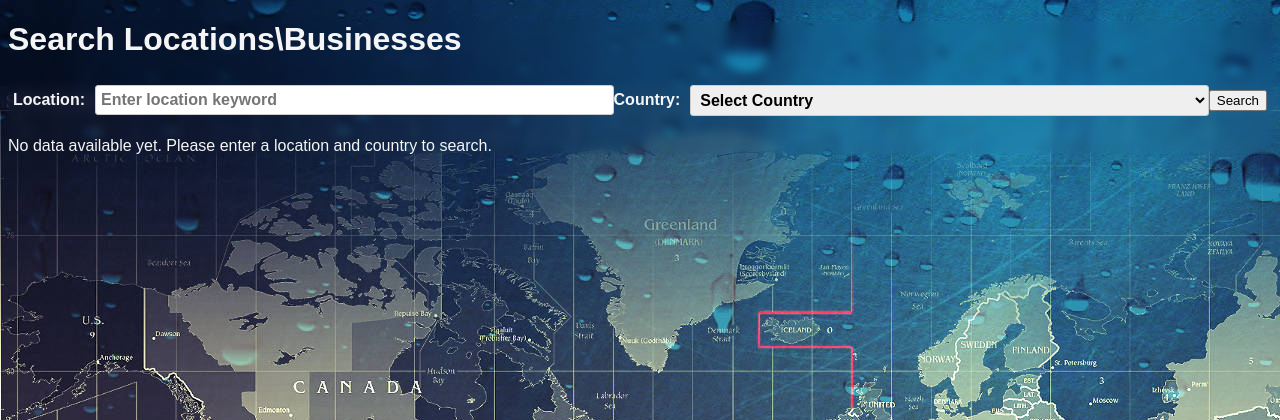
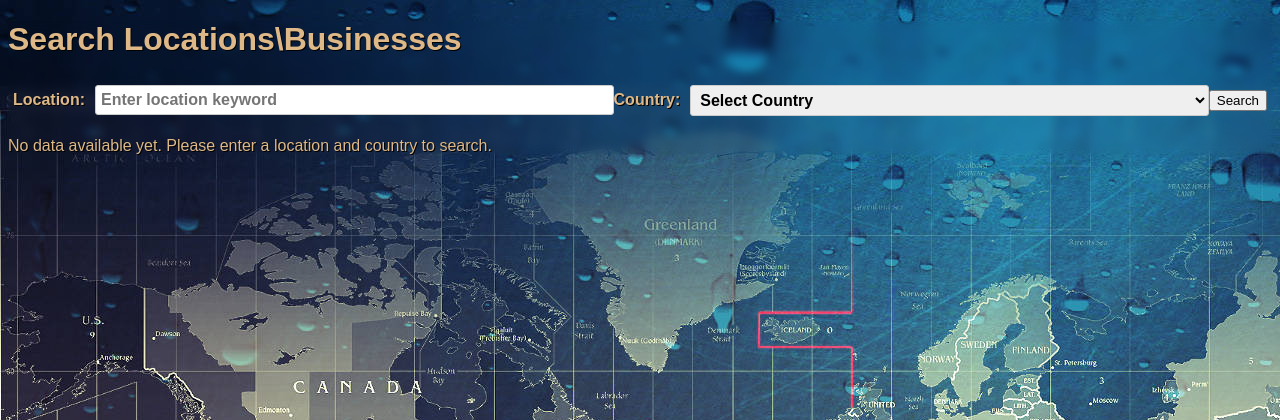
Before and after one commit to UmamaBluechip/Google-Maps-Parser, a Flask app: page / in a window 1280 px wide. Shown: the top 420 px of the page. Run offline with Flask 3, Linux system fonts and the light colour scheme.

Commit message:
web page update

```diff
--- a/templates/data.html
+++ b/templates/data.html
@@ -4,28 +4,25 @@
   <title>Location Data</title>
 
   <style>
-
     body {
         background-image: url("static//bg.jpg");
         color: black;
         font-family: sans-serif;
         backdrop-filter: blur(5px);
         font-size: medium;
-        color: whitesmoke;
+        color: burlywood;
+        text-shadow: 1px 1px black;
     }
-
     form {
     padding: 5px;
     border-radius: 5px;
     display: flex;
     align-items: center;
   }
-
   label {
     font-weight: bold;
     margin-right: 10px;
   }
-
   input[type="text"],
   select {
     font-weight: bold;
@@ -34,7 +31,6 @@
     border: 1px solid #ccc;
     border-radius: 3px;
     flex: 1}
-
     input[type="submit"]
     select{
     background-color: grey;
@@ -47,21 +43,18 @@
     margin-top: 10px;
     border-style: outset;
   }
-
     table {
       border-collapse: collapse;
       width: 100%;
       margin-top: 20px;
       backdrop-filter: blur(5px);
     }
-
     th,
     td {
       text-align: left;
       padding: 10px;
       border: 1px solid #ddd;
     }
-
     th {
       font-weight: bold;
     }
@@ -78,10 +71,7 @@
     <label for="country_code">Country:</label>
     <select id="country_code" name="country_code">
       <option value="">Select Country</option>
-      <option value="AF">Afghanistan</option>
       <option value="AU">Australia</option>
-      <option value="BE">Belgium</option>
-      <option value="BR">Brazil</option>
       <option value="FR">France</option>
       <option value="DE">Germany</option>
       <option value="IN">India</option>
```
